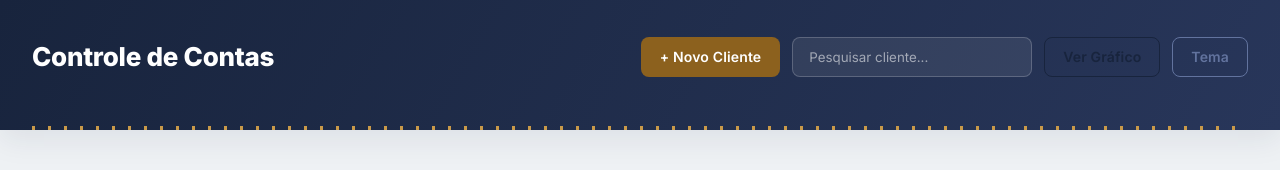
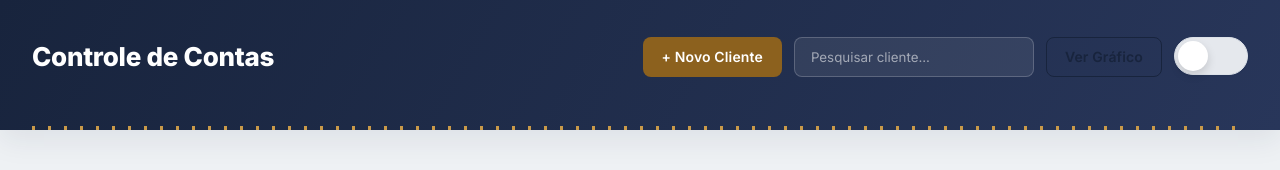
Before and after one commit to Elisson-Topanotti/controle-loja, a website: page public/index.html in a window 1280 px wide. Drawn offline with Linux system fonts and the light colour scheme; no server answers.

Commit message:
ajuste do botao do tema

```diff
--- a/public/index.html
+++ b/public/index.html
@@ -12,7 +12,11 @@
       <button id="novoCliente" class="btn-primary">+ Novo Cliente</button>
       <input type="text" id="pesquisaCliente" placeholder="Pesquisar cliente...">
       <button id="verGrafico" class="btn-secondary">Ver Gráfico</button>
-      <button id="TemaEscuro" class="btn-tema">Tema</button>
+
+      <label class="theme-switch">
+    <input type="checkbox" id="TemaEscuro">
+    <span class="slider"></span>
+</label>
     </div>
   </header>
 
--- a/public/script.js
+++ b/public/script.js
@@ -19,9 +19,27 @@ document.addEventListener("DOMContentLoaded", () => {
 });
 
 // Botão tema escuro
-const botao = document.getElementById("TemaEscuro");
-botao.addEventListener("click", () => {
-    document.body.classList.toggle("dark-theme");
+const html = document.documentElement;
+const checkbox = document.getElementById("TemaEscuro");
+
+// Carrega o tema salvo
+const temaSalvo = localStorage.getItem("tema");
+
+if (temaSalvo === "dark") {
+    html.classList.add("dark-theme");
+    checkbox.checked = true;   // <- deixa o interruptor na posição correta
+} else {
+    checkbox.checked = false;
+}
+checkbox.addEventListener("change", () => {
+
+    html.classList.toggle("dark-theme");
+
+    localStorage.setItem(
+        "tema",
+        checkbox.checked ? "dark" : "light"
+    );
+
 });
 
 // Função para abrir modal
--- a/public/style.css
+++ b/public/style.css
@@ -165,10 +165,65 @@ button {
 }
 .btn-secondary:hover { background: var(--ink); color: #fff; }
 
-.btn-tema {
-  background: transparent;
-  border-color: #62739e;
-  color: #62739e;
+/*Tema Interruptor*/
+.theme-switch{
+    position: relative;
+    width: 74px;
+    height: 38px;
+    display:flex;
+    align-items:center;
+}
+.theme-switch input{
+    display:none;
+}
+.slider{
+    position:relative;
+    width:100%;
+    height:100%;
+    background:#E5E8ED;
+    border:1px solid var(--line);
+    border-radius:999px;
+    cursor:pointer;
+    transition:.35s;
+    box-shadow:var(--shadow-sm);
+}
+.slider::before{
+    content:"";
+    position:absolute;
+    width:30px;
+    height:30px;
+    left:3px;
+    top:3px;
+    border-radius:50%;
+    background:white;
+    box-shadow:0 4px 10px rgba(0,0,0,.15);
+    transition:.35s cubic-bezier(.4,0,.2,1);
+}
+
+/* Ícones */
+.slider{
+    position:absolute;
+    top:50%;
+    transform:translateY(-50%);
+    font-size:18px;
+    transition:.35s;
+    user-select:none;
+}
+/*Tema Escuro*/
+input:checked + .slider{
+    background:var(--ink);
+}
+input:checked + .slider::before{
+    transform:translateX(36px);
+    background:var(--surface);
+}
+input:checked + .slider{
+    opacity:.25;
+    transform:translateY(-50%) scale(.85);
+}
+input:checked + .slider{
+    opacity:1;
+    transform:translateY(-50%) scale(1.1);
 }
 
 .btn-pagamento {
```
